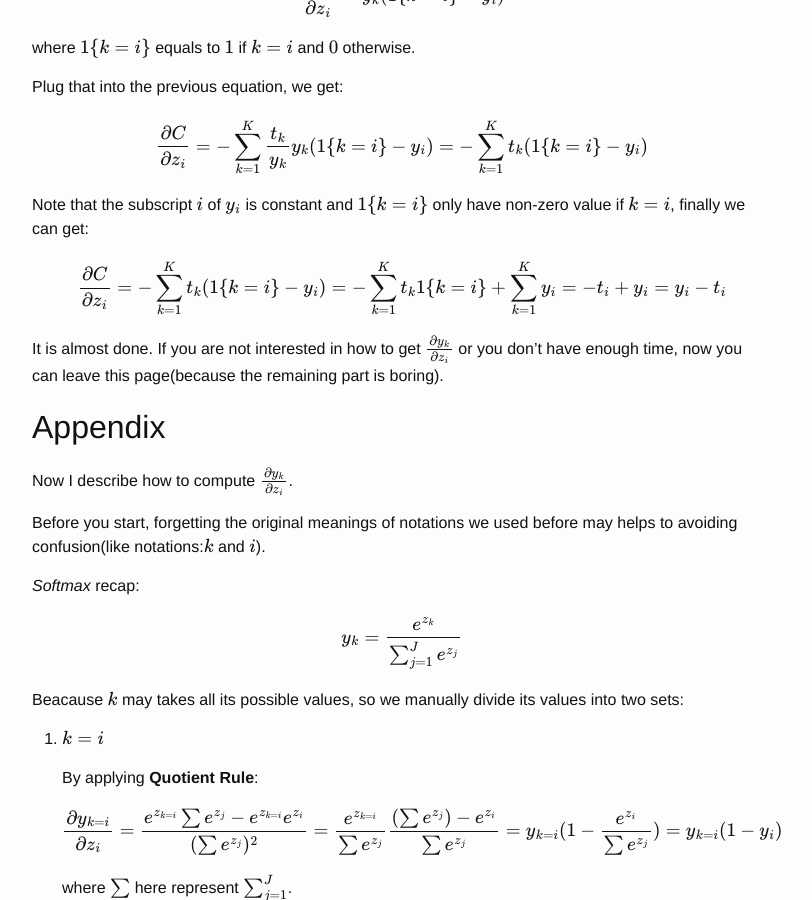
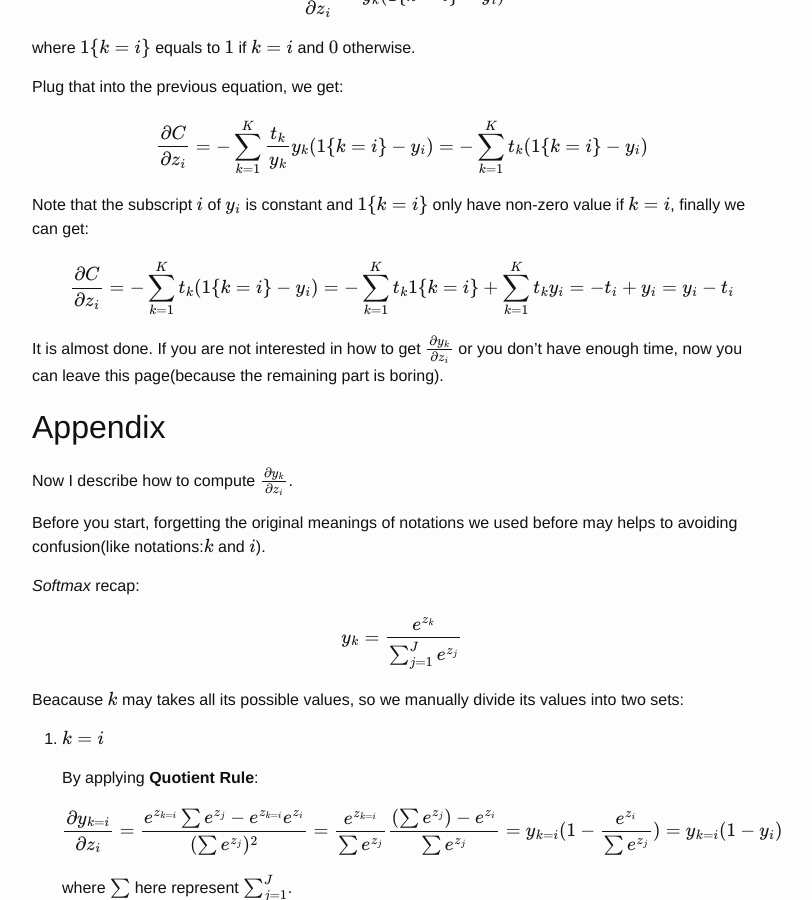
Before and after one commit to lyy1994/lyy1994.github.io, a Jekyll site: the page built from _posts/2016-05-11-softmax-cross-entropy-derivative.markdown, in a window 1280 px wide and 900 px high, scrolled down 1228 px. Shown: the whole window, without its empty margins (238-1050 px from the left). Built offline with Jekyll 4.4.1, drawn with Linux system fonts in a browser that asks for light colours; formulas are drawn with MathJax 3; some of the changed text lies outside the part shown.

```diff
--- a/_posts/2016-05-11-softmax-cross-entropy-derivative.markdown
+++ b/_posts/2016-05-11-softmax-cross-entropy-derivative.markdown
@@ -1,6 +1,6 @@
 ---
 layout: post
-title:  "Derivative of Softmax under Cross-Entropy Error"
+title:  "Derivative of Softmax under Cross Entropy Error"
 date:   2016-05-11 20:29:58 +0800
 categories: machine-learning
 ---
@@ -49,7 +49,7 @@ $$\frac{\partial C}{\partial z_i} = -\sum_{k=1}^K \frac{t_k}{y_k} y_k (1\{k = i\
 
 Note that the subscript \\(i\\) of \\(y_i\\) is constant and \\(1\\{k = i\\}\\) only have non-zero value if \\(k = i\\), finally we can get:
 
-$$\frac{\partial C}{\partial z_i} = -\sum_{k=1}^K t_k (1\{k = i\} - y_i) = -\sum_{k=1}^K t_k 1\{k = i\} + \sum_{k=1}^K y_i = -t_i + y_i = y_i - t_i$$
+$$\frac{\partial C}{\partial z_i} = -\sum_{k=1}^K t_k (1\{k = i\} - y_i) = -\sum_{k=1}^K t_k 1\{k = i\} + \sum_{k=1}^K t_ky_i = -t_i + y_i = y_i - t_i$$
 
 It is almost done. If you are not interested in how to get \\(\frac{\partial y_k}{\partial z_i}\\) or you don't have enough time, now you can leave this page(because the remaining part is boring).
 
```
